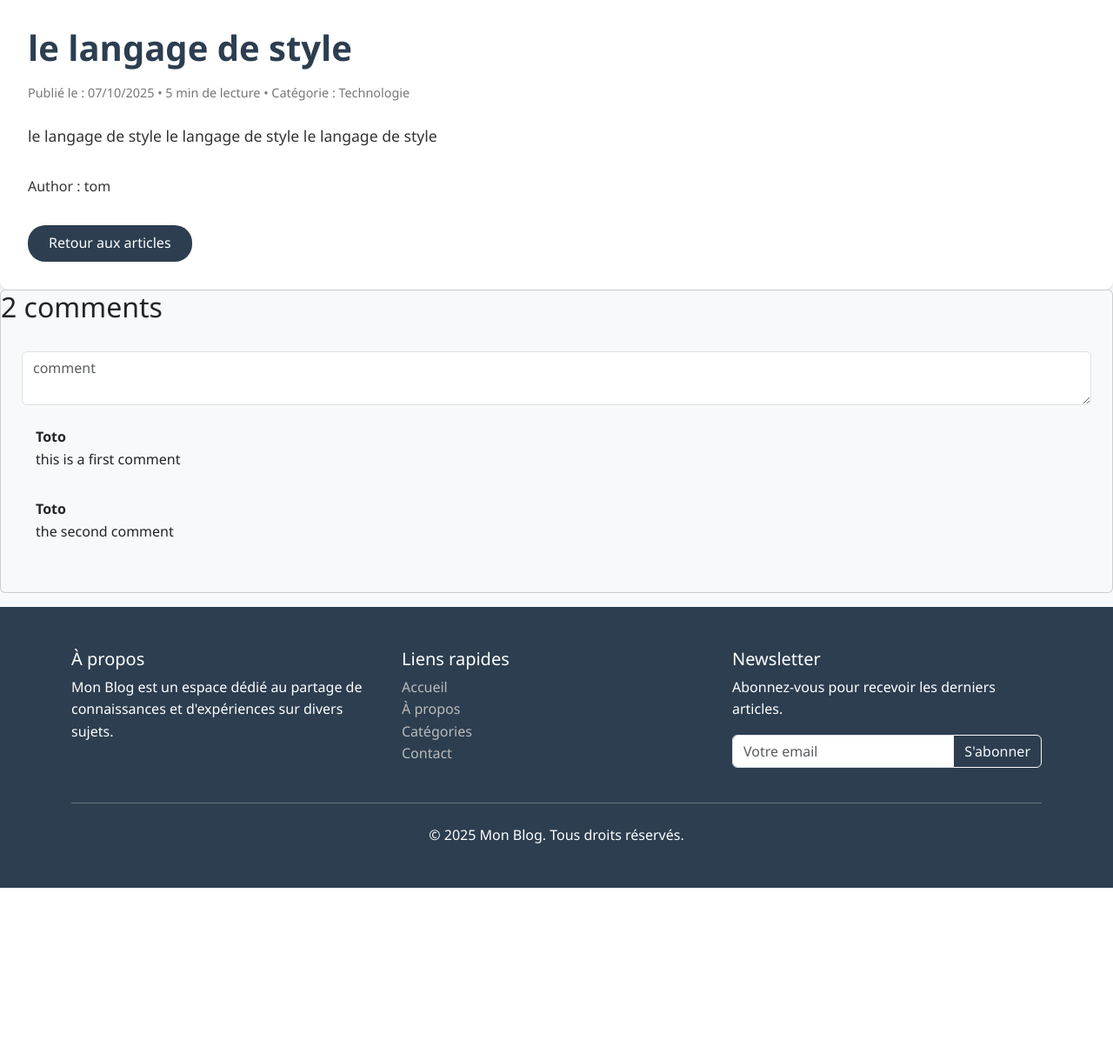
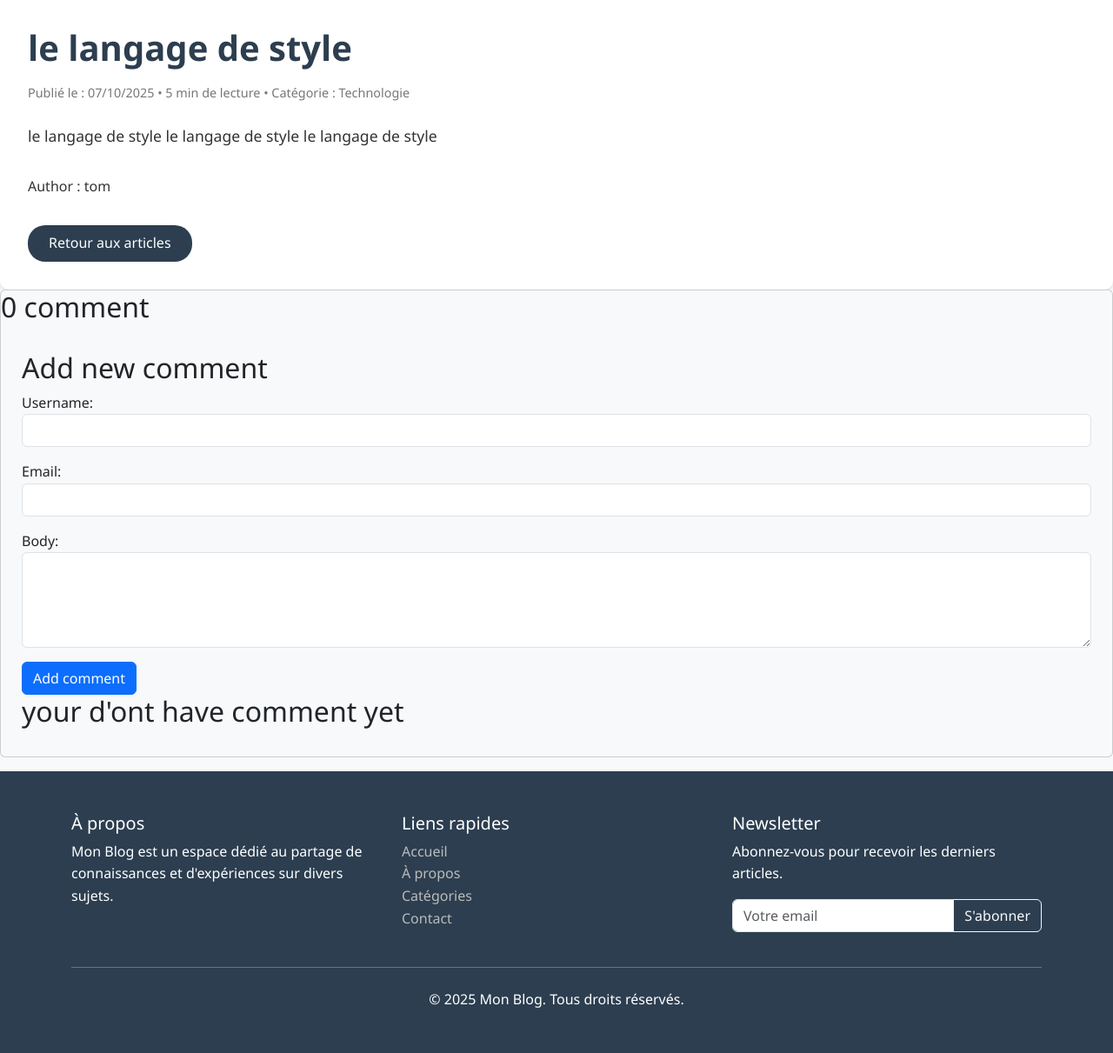
Before and after one commit to samuelNjoya/myBlogDjango, a Django app: a page that uses monBlog/blog/templates/blog/post/detail.html in a window 1280 px wide. Shown: the part 86-1297 px from the top of the page at 87% size. Before the commit the page ends 1107 px from the top, so only its background shows below. Run offline with Django 5.2, Linux system fonts and the light colour scheme; data comes from the database, SQL or seed files in the repository; both versions use the stored data as it was after the commit; some libraries are stand-ins or nearby versions.

```diff
--- a/monBlog/blog/admin.py
+++ b/monBlog/blog/admin.py
@@ -1,8 +1,10 @@
 from django.contrib import admin
-from .models import post, Comment
+from .models import post, Comment, Category
 
 # importer mon model pour que ça s'affiche dans admin de django
 # admin.site.register(post)
+
+admin.site.register(Category)
 
 @admin.register(post) #permet d'ajouter dans le site d'admin de django
 class PostAdmin(admin.ModelAdmin):
--- a/monBlog/blog/forms.py
+++ b/monBlog/blog/forms.py
@@ -1,8 +1,11 @@
 from django import forms
-
+from django.forms import Textarea,TextInput,EmailInput
 from .models import Comment
 
 class commentform(forms.ModelForm):
+      username = forms.CharField(max_length=100, widget=TextInput(attrs={'class': 'form-control'}))
+      email = forms.EmailField( widget=forms.EmailInput(attrs={'class': 'form-control'}))
+      body = forms.CharField( widget=forms.Textarea(attrs={'class': 'form-control', 'rows': 4}))
       class Meta:
             model = Comment
             fields = ['username','email','body']
--- a/monBlog/blog/models.py
+++ b/monBlog/blog/models.py
@@ -2,8 +2,16 @@ from django.db import models
 from django.utils import timezone
 from django.contrib.auth.models import User
 
+
+class Category(models.Model):
+    name = models.CharField(max_length=200)
+    slug = models.SlugField(max_length=200)
+
+    def __str__(self):
+        return self.name
+
 class post(models.Model):
-
+    category = models.ForeignKey(Category, on_delete=models.CASCADE, related_name="category_posts")
     STATUS_CHOICE = (
           ('draft','Draft'),
           ('published','Published')
--- a/monBlog/blog/templates/blog/post/detail.html
+++ b/monBlog/blog/templates/blog/post/detail.html
@@ -76,14 +76,35 @@
         <section class="mb-3">
              <div class="card bg-light">
                 <h2>
-                    {% with comments.count as total_comments %}
+                    {% comment %} {% with comments.count as total_comments %}
                     {{total_comments}} comment{{total_comments|pluralize}}
-                    {% endwith %}
+                    {% endwith %} {% endcomment %}
+                  {% with comments.count as total_comments %}
+                    {{ total_comments }} comment{% if total_comments > 1 %}s{% endif %}
+                  {% endwith %}
                 </h2>
                 <div class="card-body">
-                    <form class="mb-4" action="">
-                        <textarea class="form-control" name="" id="" placeholder="comment"></textarea>
+                    {% comment %} {% if new_comment %}
+                    <h2>your comment has ben added</h2>
+                    {% else %} {% endcomment %}
+                    <!-- Afficher les messages -->
+                    {% if messages %}
+                        <div class="messages">
+                            {% for message in messages %}
+                                <div class="alert alert-{{ message.tags }}">
+                                    {{ message }}
+                                </div>
+                            {% endfor %}
+                        </div>
+                    {% endif %}
+                    <h2>Add new comment</h2>
+                     <form action="" method="post">
+                         {% csrf_token %}
+                        {{ comment_form.as_p }}
+                        <button class="btn btn-primary" type="submit">Add comment</button>
                     </form>
+                    {% comment %} {% endif %} {% endcomment %}
+
                      {% comment %} <div class="d-flex">
                           <div class="flex-shrink-0"><img src="" alt=""></div>
                           <div class="ms-3">
@@ -95,10 +116,12 @@
                     <div class="d-flex mb-3">
                           {% comment %} <div class="flex-shrink-0"><img src="" alt=""></div> {% endcomment %}
                           <div class="ms-3">
-                            <div class="fw-bold">{{comment.username}}</div>
+                            <div class="fw-bold"><span>#{{forloop.counter}}</span>{{comment.username}} <span> at : {{comment.created}}</span></div>
                             <p>{{comment.body}}</p>
                           </div>
                     </div>
+                    {% empty %}
+                     <h2>your d'ont have comment yet</h2>
                     {% endfor %}
                 </div>
              </div>
--- a/monBlog/blog/urls.py
+++ b/monBlog/blog/urls.py
@@ -3,5 +3,6 @@ from . import views
 
 urlpatterns = [
     path('', views.post_list, name='post_list'),
+    path('category/<slug:category>/', views.post_list, name='category_post_list'),
     path('<slug>/', views.post_detail, name='post_detail'),
 ]
--- a/monBlog/blog/views.py
+++ b/monBlog/blog/views.py
@@ -1,16 +1,21 @@
-from django.shortcuts import render,get_object_or_404
-from .models import Comment,post
+from django.shortcuts import render,get_object_or_404,redirect
+from .models import Comment,post,Category
 from django.core.paginator import Paginator,EmptyPage,PageNotAnInteger
 from django.views import generic
 from .forms import commentform  # Import the comment form
+from django.contrib import messages
 
 # def post_list(request):
 #     posts = post.objects.all()
 #     # print(posts)
 #     return render(request, 'blog/post/list.html' ,{'posts':posts}) #ajouter un dictionnaire facultatif , {} apres le name
 
-def post_list(request):
-    posts = post.objects.all().order_by('-created')  # Remplace 'date_publication' par le champ approprié
+def post_list(request,category=None):
+    posts = post.objects.all().order_by('-created')
+    categories = Category.objects.all()
+    if category:
+        category = get_object_or_404(Category, slug=category)
+        posts = posts.filter(category=category)
     paginator = Paginator(posts, 3)  # 3 posts par page, ajuste selon tes besoins
 
     page = request.GET.get('page')
@@ -23,7 +28,14 @@ def post_list(request):
         # Si la page est vide (trop grande), afficher la dernière page
         posts_paginated = paginator.page(paginator.num_pages)
 
-    return render(request, 'blog/post/list.html', {'posts': posts_paginated})
+    context = {
+            'posts': posts_paginated,
+            'page': page,
+            'categories': categories,
+            'category': category
+        }
+
+    return render(request, 'blog/post/list.html', context)
 
 def post_detail(request, slug:str):
     # try:
@@ -31,7 +43,7 @@ def post_detail(request, slug:str):
     # except post.DoesNotExist:
     #     raise('this post doesn\'t exist' )
     post_dt = get_object_or_404(post, slug=slug)
-    comments = Comment.objects.all( )
+    comments = Comment.objects.filter(post=post_dt).order_by('created') #pour filtrer les commentaires par post
     new_comment = None
     if request.method == 'POST':
         comment_form = commentform(data=request.POST)
@@ -39,8 +51,15 @@ def post_detail(request, slug:str):
             new_comment = comment_form.save(commit=False) # on enregistre pas encore
             new_comment.post = post_dt #on assossie le commentaire au post 'comment_form': comment_form,
             new_comment.save() #on enregistre
+            messages.success(request, 'Your comment has been added.')
+            return redirect('post_detail', slug=slug) #rediriger pour eviter la soumission lors de l'actualisation
     else:
         comment_form = commentform()
 
-    return render(request, 'blog/post/detail.html',{'post':post_dt, 'comments': comments,  'new_comment': new_comment})
+    return render(request, 'blog/post/detail.html',{
+                                                    'post':post_dt,
+                                                    'comments': comments,
+                                                   # 'new_comment': new_comment,
+                                                    'comment_form':comment_form
+                                                    })
     return render(request, 'blog/post/detail.html',{'post':post_dt})
```
Also changed, not shown: monBlog/blog/templates/blog/layouts/pagination.html (+34 -14 lines), monBlog/blog/templates/blog/post/list.html (+22 -1 lines), Readme.md, monBlog/blog/migrations/0003_category_alter_post_publish.py (added), monBlog/blog/migrations/0004_post_category_alter_post_publish.py (added), monBlog/db.sqlite3.
